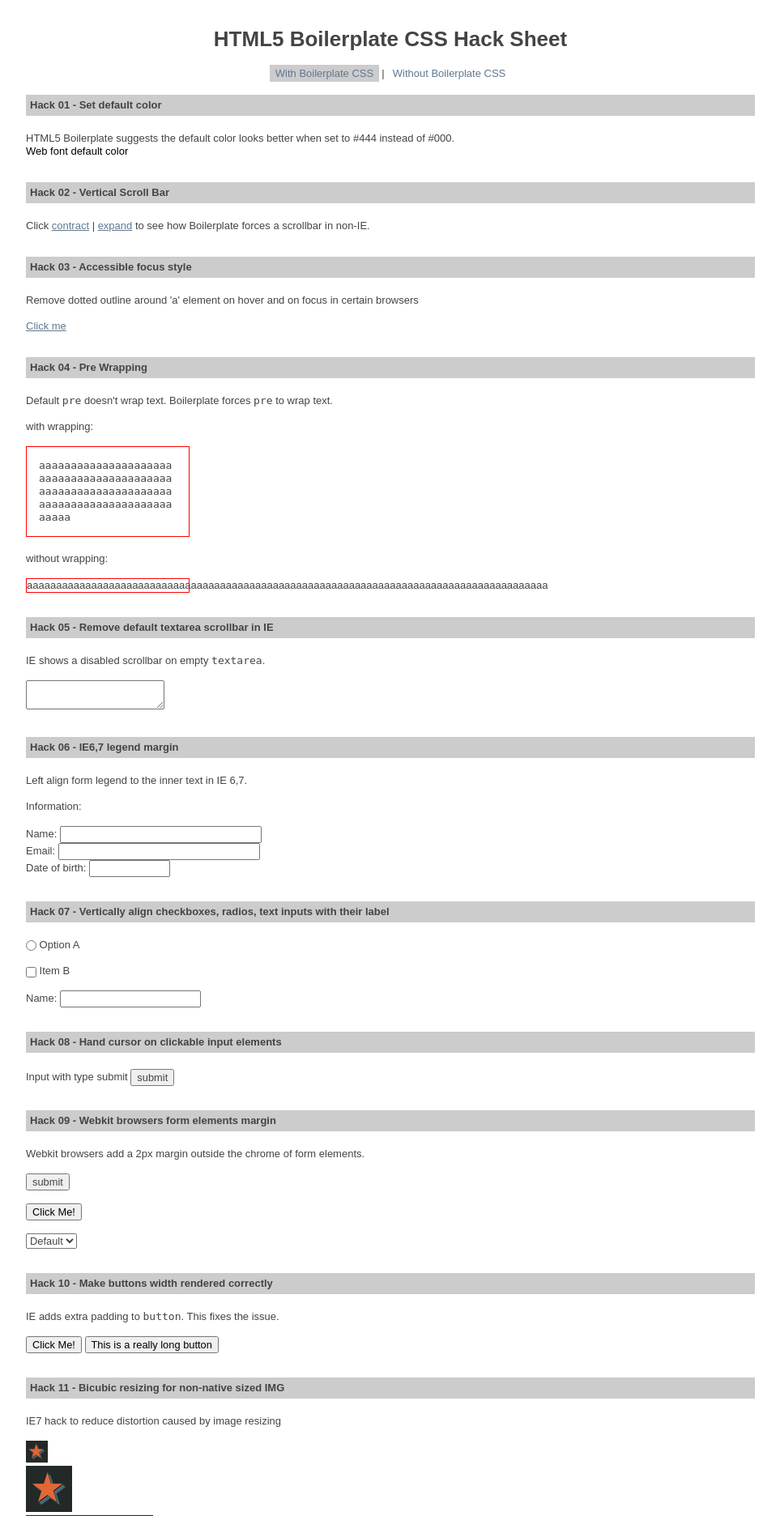
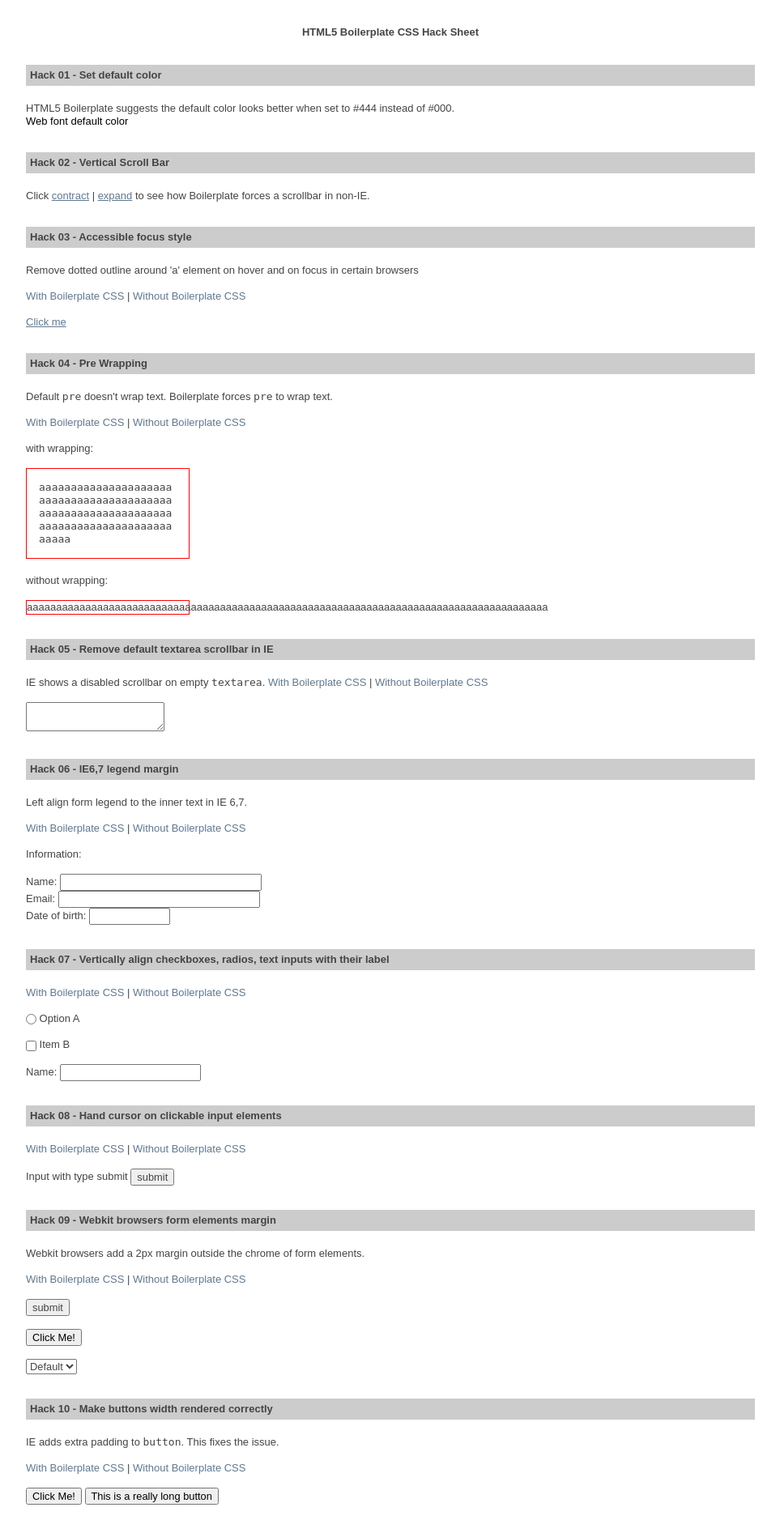
Before and after one commit to h5bp/html5-boilerplate, a PHP site: page /demo/tests.html in a window 1280 px wide. Shown: the top 1872 px of the page at 81% size, without its empty margins (158-1121 px from the left). Run offline with PHP 8.4, Linux system fonts and the light colour scheme; some libraries are stand-ins or nearby versions.

Commit message:
Revert "edited some styles and moved boilerplate css nav to top"
I liked those buttons... :(

This reverts commit a991b1c2b085486a9ca04103a6cd28cb3f51267e.

```diff
--- a/demo/hack2.css
+++ b/demo/hack2.css
@@ -9,13 +9,12 @@ body { font:13px/1.231 sans-serif; *font-size:small; } /* hack retained to prese
 		/* Headers (h1,h2,etc) have no default font-size or margin,
 		 you'll want to define those yourself. */
 		h1,h2,h3,h4,h5,h6 { font-weight: bold; }
-    h1 { font-size: 2em; }
+
 		select, input, textarea, button { font:99% sans-serif; }
 
 		/* Accessible focus treatment: people.opera.com/patrickl/experiments/keyboard/test */
 		a:hover, a:active { outline: none; }
-    .current { background: #ccc; }
-    header span { padding: 0.2em 0.5em; display: inline-block; }
+
 		a, a:active, a:visited { color: #607890; }
 		a:hover { color: #036; }
 		.wrapper {width:200px; border:1px solid red;}
--- a/demo/tests.html
+++ b/demo/tests.html
@@ -43,8 +43,7 @@
 
   <div id="container">
     <header>
-				<br /><br /><h1>HTML5 Boilerplate CSS Hack Sheet</h1><br>
-				<span href="#" class="show current">With Boilerplate CSS</span> | <span href="#" class="hide">Without Boilerplate CSS</span> <br /><br />
+				<br /><br /><h1>HTML5 Boilerplate CSS Hack Sheet</h1><br /><br />
     </header>
 
     <div id="main" style="display:block;">
@@ -64,12 +63,16 @@
 					<dd>
 						Remove dotted outline around 'a' element on hover and on focus in certain browsers
 						<br /><br />
+						<span href="#" class="show">With Boilerplate CSS</span> | <span href="#" class="hide">Without Boilerplate CSS</span>
+						<br /><br />
 						<a href="#" class="preventDefault">Click me</a>
 					</dd>
 
 				<dt>Hack 04 - Pre Wrapping</dt>
 					<dd>
 						Default <code>pre</code> doesn't wrap text. Boilerplate forces <code>pre</code> to wrap text.
+						<br /><br />
+						<span href="#" class="show">With Boilerplate CSS</span> | <span href="#" class="hide">Without Boilerplate CSS</span>
 						<br /><br />
 						with wrapping:<br /><br />
 						<div style="height:115px;">
@@ -86,7 +89,7 @@
 				<dt>Hack 05 - Remove default textarea scrollbar in IE</dt>
 					<dd>
 					  IE shows a disabled scrollbar on empty <code>textarea</code>.
-
+						<span href="#" class="show">With Boilerplate CSS</span> | <span href="#" class="hide">Without Boilerplate CSS</span>
 						<br /><br />
 						<form>
 							<textarea></textarea>
@@ -96,6 +99,8 @@
 				<dt>Hack 06 - IE6,7 legend margin</dt>
 					<dd>
 						Left align form legend to the inner text in IE 6,7.<br /><br />
+						<span href="#" class="show">With Boilerplate CSS</span> | <span href="#" class="hide">Without Boilerplate CSS</span>
+						<br /><br />
 						<form>
 							<fieldset>
 								<legend>Information:</legend><br />
@@ -108,6 +113,8 @@
 
 				<dt>Hack 07 - Vertically align checkboxes, radios, text inputs with their label</dt>
 					<dd>
+						<span href="#" class="show">With Boilerplate CSS</span> | <span href="#" class="hide">Without Boilerplate CSS</span>
+						<br /><br />
 						<input type="radio" /> Option A <br /><br />
 						<input type="checkbox" /> Item B <br /><br />
 						Name: <input type="text" />
@@ -115,6 +122,8 @@
 
 				<dt>Hack 08 - Hand cursor on clickable input elements</dt>
 					<dd>
+						<span href="#" class="show">With Boilerplate CSS</span> | <span href="#" class="hide">Without Boilerplate CSS</span>
+						<br /><br />
 						Input with type submit <input type="submit" value="submit" />
 					</dd>
 
@@ -122,6 +131,8 @@
 				<dt>Hack 09 - Webkit browsers form elements margin</dt>
 					<dd>
 						Webkit browsers add a 2px margin outside the chrome of form elements.<br /><br />
+						<span href="#" class="show">With Boilerplate CSS</span> | <span href="#" class="hide">Without Boilerplate CSS</span>
+						<br /><br />
 						<form>
 						<input type="submit" value="submit" /><br /><br />
 						<button type="button">Click Me!</button><br /><br />
@@ -132,6 +143,8 @@
 				<dt>Hack 10 - Make buttons width rendered correctly</dt>
 					<dd>
 						IE adds extra padding to <code>button</code>. This fixes the issue. <br /><br />
+						<span href="#" class="show">With Boilerplate CSS</span> | <span href="#" class="hide">Without Boilerplate CSS</span>
+						<br /><br />
 						<form>
 							<button type="button">Click Me!</button>
 							<button type="button">This is a really long button</button>
@@ -141,6 +154,8 @@
 				<dt>Hack 11 - Bicubic resizing for non-native sized IMG</dt>
 					<dd>
 						IE7 hack to reduce distortion caused by image resizing <br /><br />
+						<span href="#" class="show">With Boilerplate CSS</span> | <span href="#" class="hide">Without Boilerplate CSS</span>
+						<br /><br />
 						<img src="../apple-touch-icon.png" width="27" /><br />
 						<img src="../apple-touch-icon.png" width="57" /><br />
 						<img src="../apple-touch-icon.png" width="157" /><br />
@@ -150,6 +165,8 @@
 					<dd>
 						Hide elements visually, but have it available for screen readers.
 						<br /><br />
+						<span href="#" class="show">With Boilerplate CSS</span> | <span href="#" class="hide">Without Boilerplate CSS</span>
+						<br /><br />
 						<div class="visuallyhidden">showing</div>
 					</dd>
 
@@ -157,6 +174,9 @@
 					<dd>
 						Replace text with images.
 						<br /><br />
+						<span href="#" class="show">With Boilerplate CSS</span> | <span href="#" class="hide">Without Boilerplate CSS</span>
+						<br /><br />
+
 						<div class="ir" style="background:url('../apple-touch-icon.png'); width:57px; height:57px;">Apple Touch Icon</div>
 
 					</dd>
@@ -164,6 +184,8 @@
 				<dt>Hack 14 - Clear Floats</dt>
 					<dd>
 						Clear Floated elements without extra markup.
+						<br /><br />
+						<span href="#" class="show">With Boilerplate CSS</span> | <span href="#" class="hide">Without Boilerplate CSS</span>
 						<br /><br />
 						<div id="clear-demo" class="clearfix">
 							<div id="clear-demo-l">text floated left</div><div id="clear-demo-r">text floated right</div>
@@ -179,10 +201,10 @@
 					  <div style="position:relative">
 
 					    <!-- wassup gradient. -->
-					    <div style="position:absolute; height: 40px; background-color: #444444; background-image: -moz-linear-gradient(top, #444444, #999999);  background-image: -webkit-gradient(linear,left top,left bottom,color-stop(0, #444444),color-stop(1, #999999));  filter:  progid:DXImageTransform.Microsoft.gradient(startColorStr='#444444', EndColorStr='#999999');  ">
+					    <div style="position:absolute; height: 55px; background-color: #444444; background-image: -moz-linear-gradient(top, #444444, #999999);  background-image: -webkit-gradient(linear,left top,left bottom,color-stop(0, #444444),color-stop(1, #999999));  filter:  progid:DXImageTransform.Microsoft.gradient(startColorStr='#444444', EndColorStr='#999999');  ">
 
 
-  					  <div class="png_bg" style="border:1px solid #ddd; width:100px; padding:10px 10px 10px 50px; display:inline-block; background:url(test_tubes.png) no-repeat 5px center;">
+  					  <div class="png_bg" style="border:1px solid #ddd; width:100px; padding:10px 10px 10px 50px; margin:10px 0; display:inline-block; background:url(test_tubes.png) no-repeat 5px center;">
                 <img src="internet_explorer.png" alt="IE is so awesome" />
               </div>
             </div>
@@ -215,14 +237,11 @@
     });
 
 		$('.show').click(function(){
-		  $(this).addClass('current');
-		  $(this).next().removeClass('current');
 			showStyle();
 			return false;
 		});
 		$('.hide').click(function(){
-		  $(this).addClass('current');
-		  $(this).prev().removeClass('current');
+
 		  // freeze the size of each tests so the page doesnt jump.
 		  $('dd').each(function(){
         $(this).height( $(this).height() );
```
